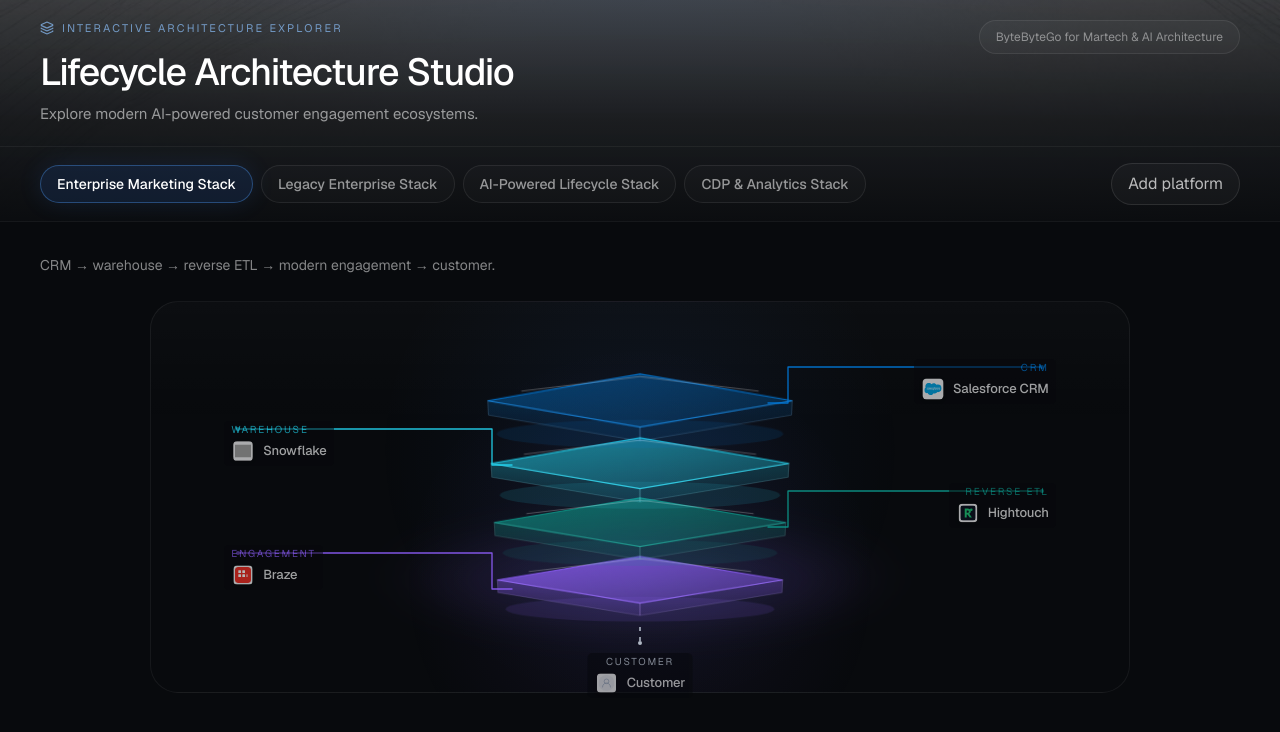
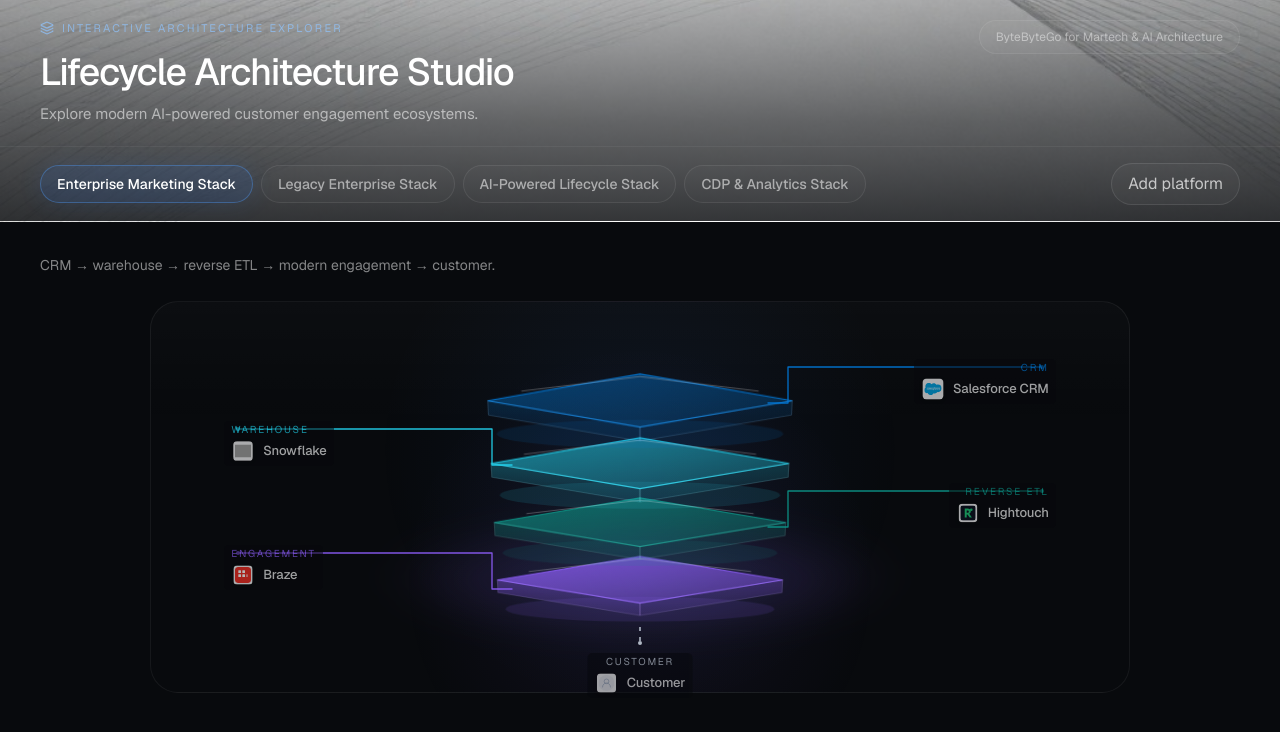
Before and after one commit to kentkong/lifecycle-architecture-studio, a Next.js app: page / in a window 1280 px wide. Shown: the top 732 px of the page. Built offline with nearby package versions, Linux system fonts and the light colour scheme; grey boxes are pictures that could not be loaded.

Commit message:
Make hero banner texture clearly visible with CSS background.
The layered img + screen blend + heavy scrim was effectively invisible on the dark theme; use a direct background image with a lighter gradient overlay instead.

Co-authored-by: Cursor <cursoragent@cursor.com>

```diff
--- a/src/app/globals.css
+++ b/src/app/globals.css
@@ -34,18 +34,6 @@ button {
     linear-gradient(rgba(255, 255, 255, 0.025) 1px, transparent 1px),
     linear-gradient(90deg, rgba(255, 255, 255, 0.025) 1px, transparent 1px);
   background-size: 48px 48px;
-}
-
-.studio-hero__texture {
-  opacity: 0.38;
-  filter: grayscale(0.15) contrast(1.08) brightness(0.92);
-  mix-blend-mode: screen;
-}
-
-.studio-hero__scrim {
-  background:
-    linear-gradient(180deg, rgba(8, 10, 13, 0.35) 0%, rgba(8, 10, 13, 0.78) 55%, rgba(8, 10, 13, 0.96) 100%),
-    radial-gradient(ellipse at 50% -10%, rgba(59, 130, 246, 0.1), transparent 52%);
 }
 
 .iso-canvas__grid {
--- a/src/components/studio/studio-hero-banner.tsx
+++ b/src/components/studio/studio-hero-banner.tsx
@@ -1,6 +1,6 @@
 "use client";
 
-import type { ReactNode } from "react";
+import type { CSSProperties, ReactNode } from "react";
 import { basePath } from "@/lib/base-path";
 
 type StudioHeroBannerProps = {
@@ -8,17 +8,18 @@ type StudioHeroBannerProps = {
 };
 
 export function StudioHeroBanner({ children }: StudioHeroBannerProps) {
+  const heroStyle: CSSProperties = {
+    backgroundImage: `linear-gradient(180deg, rgba(8, 10, 13, 0.28) 0%, rgba(8, 10, 13, 0.62) 55%, rgba(8, 10, 13, 0.82) 100%), url("${basePath}/hero-banner-bg.png")`,
+    backgroundSize: "cover",
+    backgroundPosition: "center 22%",
+    backgroundRepeat: "no-repeat",
+  };
+
   return (
-    <section className="studio-hero relative z-20 overflow-hidden border-b border-white/6">
-      {/* eslint-disable-next-line @next/next/no-img-element */}
-      <img
-        src={`${basePath}/hero-banner-bg.png`}
-        alt=""
-        aria-hidden
-        className="studio-hero__texture pointer-events-none absolute inset-0 h-full w-full object-cover object-[center_35%]"
-        draggable={false}
-      />
-      <div className="studio-hero__scrim pointer-events-none absolute inset-0" aria-hidden />
+    <section
+      className="studio-hero relative z-20 min-h-[200px] overflow-hidden border-b border-white/6"
+      style={heroStyle}
+    >
       <div className="relative">{children}</div>
     </section>
   );
```
